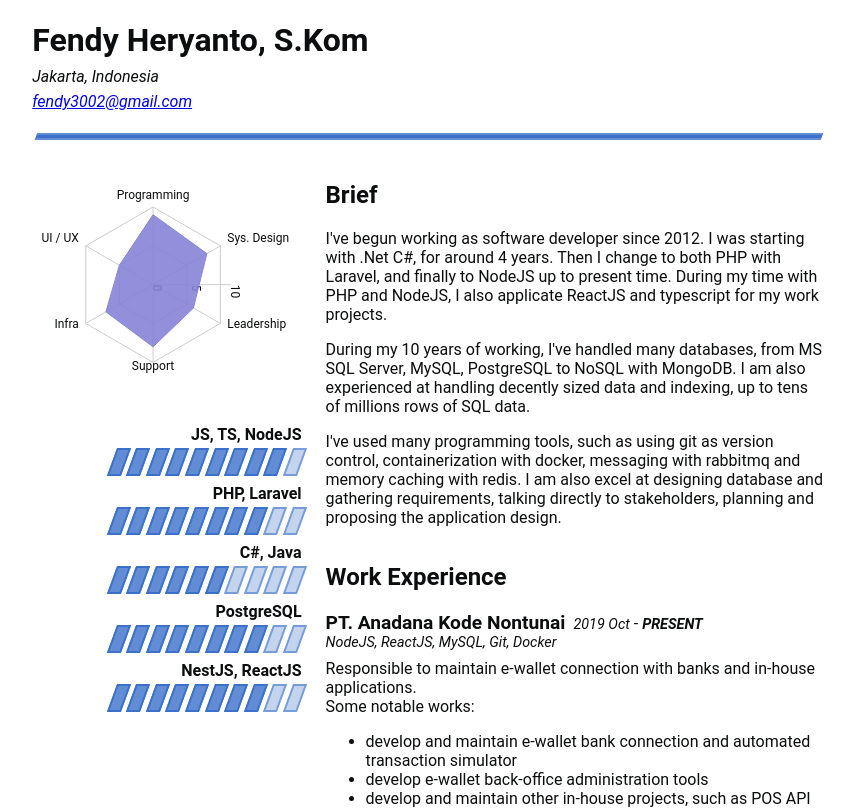
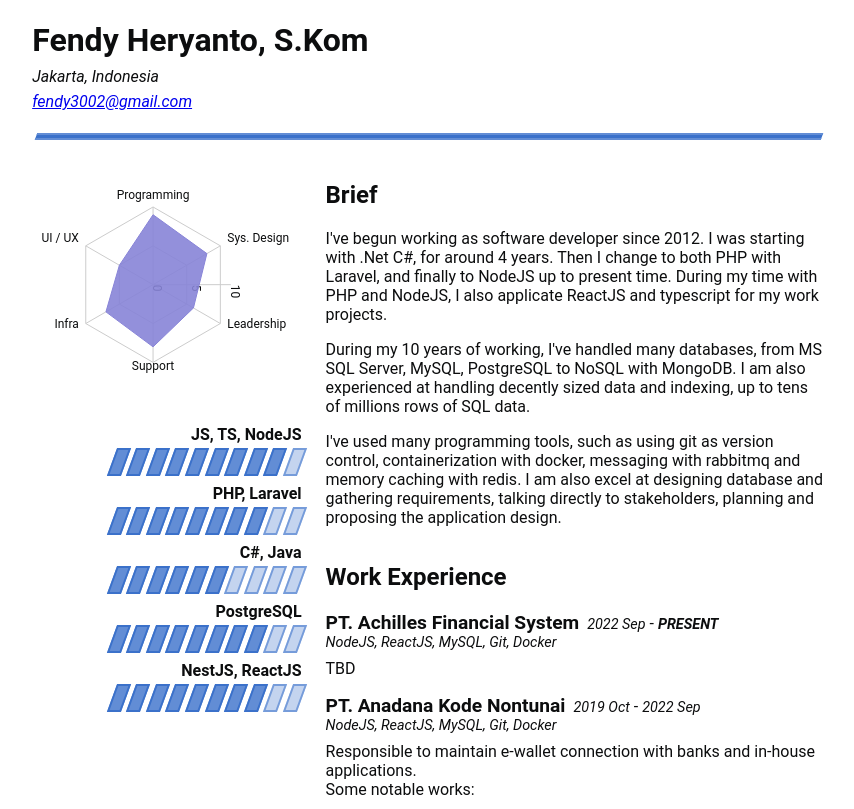
Before and after one commit to fendy3002/interview-tests, a React (Create React App) app in the folder homepage2/: page / in a window 1280 px wide. Shown: the top 809 px of the page, without its empty margins (211-1065 px from the left). Built offline with nearby package versions, Linux system fonts and the light colour scheme.

Commit message:
update work exp

```diff
--- a/homepage2/src/components/WorkExperience.tsx
+++ b/homepage2/src/components/WorkExperience.tsx
@@ -17,7 +17,7 @@ export const WorkExperienceLine = (
   }>
 ) => {
   return (
-    <div>
+    <div style={{}} className="mb-2">
       <div>
         <span
           style={{ fontSize: "1.2em", fontWeight: "bold", marginRight: "8px" }}
@@ -55,8 +55,16 @@ export const WorkExperience = () => {
       <div className="section work-experience">
         <h2>Work Experience</h2>
         <WorkExperienceLine
+          company="PT. Achilles Financial System"
+          periodFrom={new Date(2022, 8, 1)}
+          skillSet="NodeJS, ReactJS, MySQL, Git, Docker"
+        >
+          {"TBD"}
+        </WorkExperienceLine>
+        <WorkExperienceLine
           company="PT. Anadana Kode Nontunai"
           periodFrom={new Date(2019, 9, 1)}
+          periodTo={new Date(2022, 8, 1)}
           skillSet="NodeJS, ReactJS, MySQL, Git, Docker"
         >
           <div>
```
